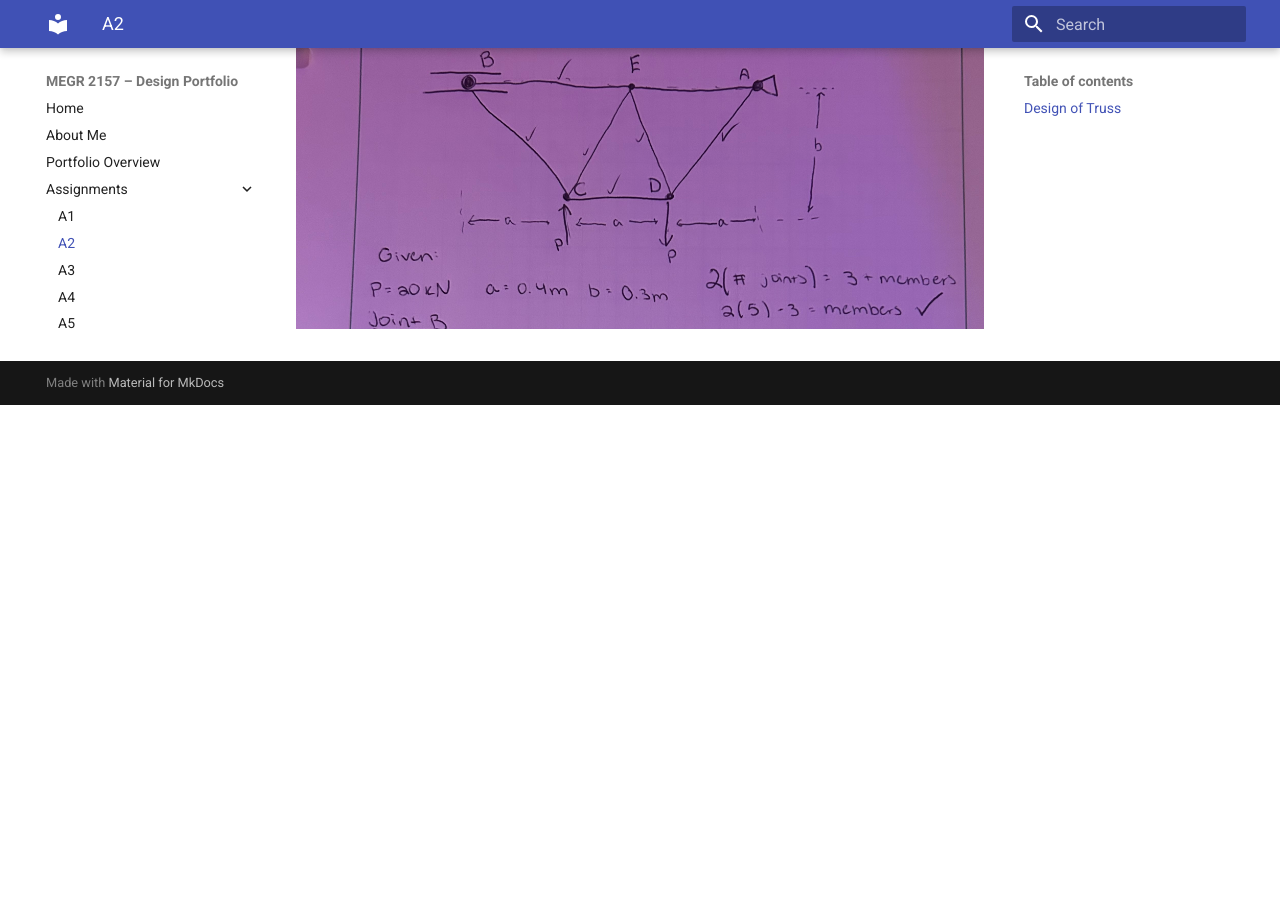
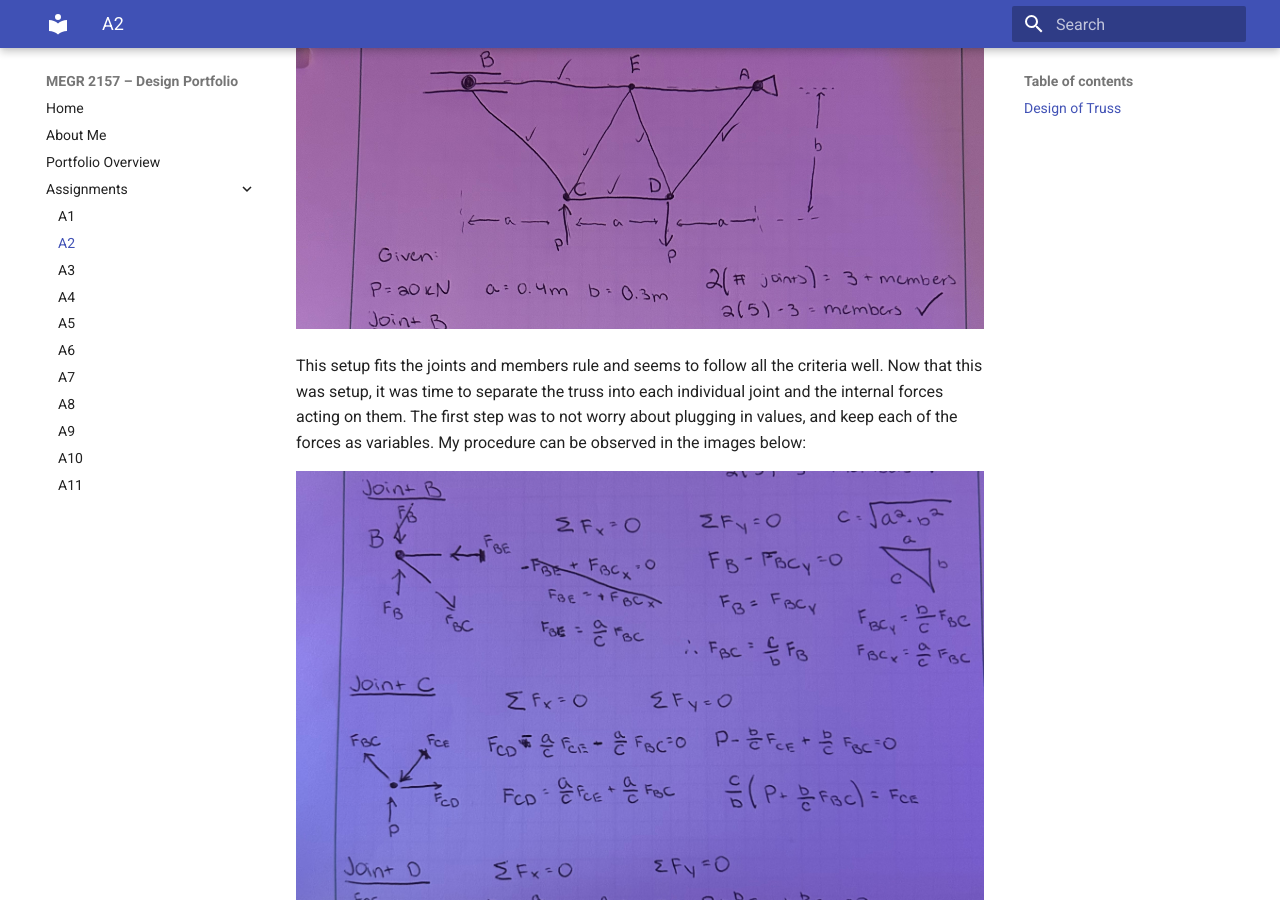
Before and after one commit to bspinne2/megr2157-portfolio, an MkDocs documentation site: the page built from docs/assignments/A02/index.md, in a window 1280 px wide and 900 px high, scrolled down 867 px. Built offline with MkDocs 1.6.1 and Material for MkDocs 9.7.7, drawn with Linux system fonts in a browser that asks for light colours; before the commit the page ends 1272 px from its top, so only the background shows below that.

Commit message:
Update index.md

```diff
--- a/docs/assignments/A02/index.md
+++ b/docs/assignments/A02/index.md
@@ -7,3 +7,9 @@
 When looking at the requirements and objective for this assignment, I knew it would not be a short process. These sort of problems require a lot of time management and precision to complete, so I knew I had to break it up step by step. Looking at the provided diagram, my first thought was how am I going to draw this truss diagram so it is the most stable it can be. As I have heard many times before that "triangles are the strongest shape," this is what I came up with.
 
 ![Image 1 Description](IMG_2881.jpeg)
+
+This setup fits the joints and members rule and seems to follow all the criteria well. Now that this was setup, it was time to separate the truss into each individual joint and the internal forces acting on them. The first step was to not worry about plugging in values, and keep each of the forces as variables. My procedure can be observed in the images below:
+
+![Image 2 Description](IMG_2882.jpeg)
+
+![Image 3 Description](IMG_2883.jpeg)
```
